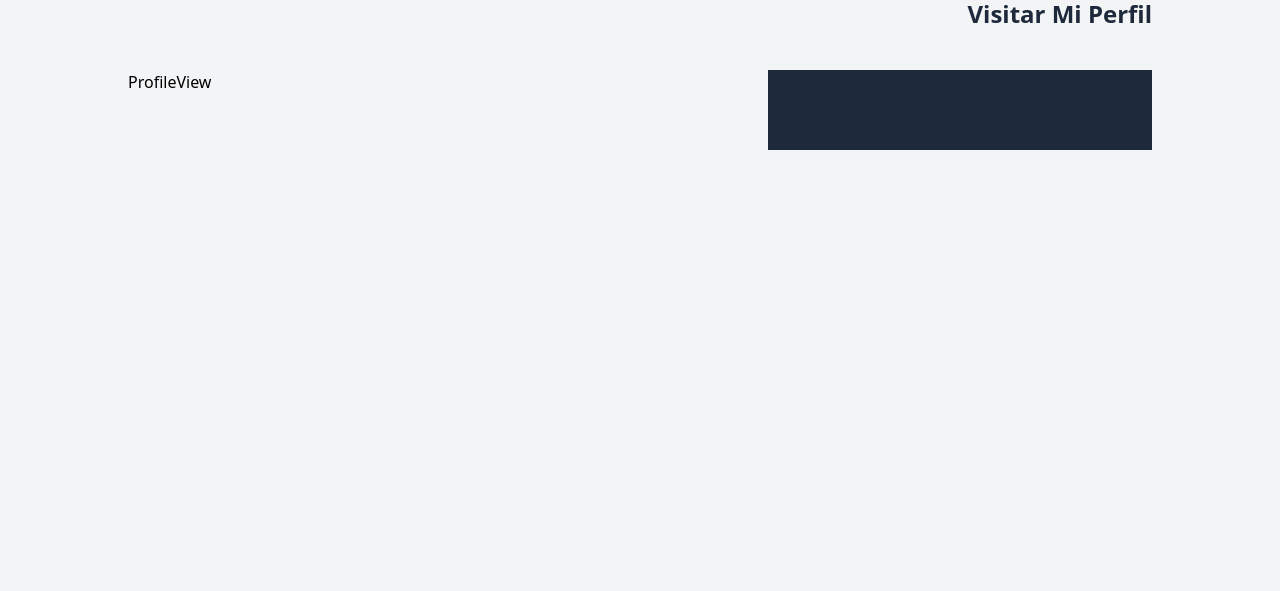
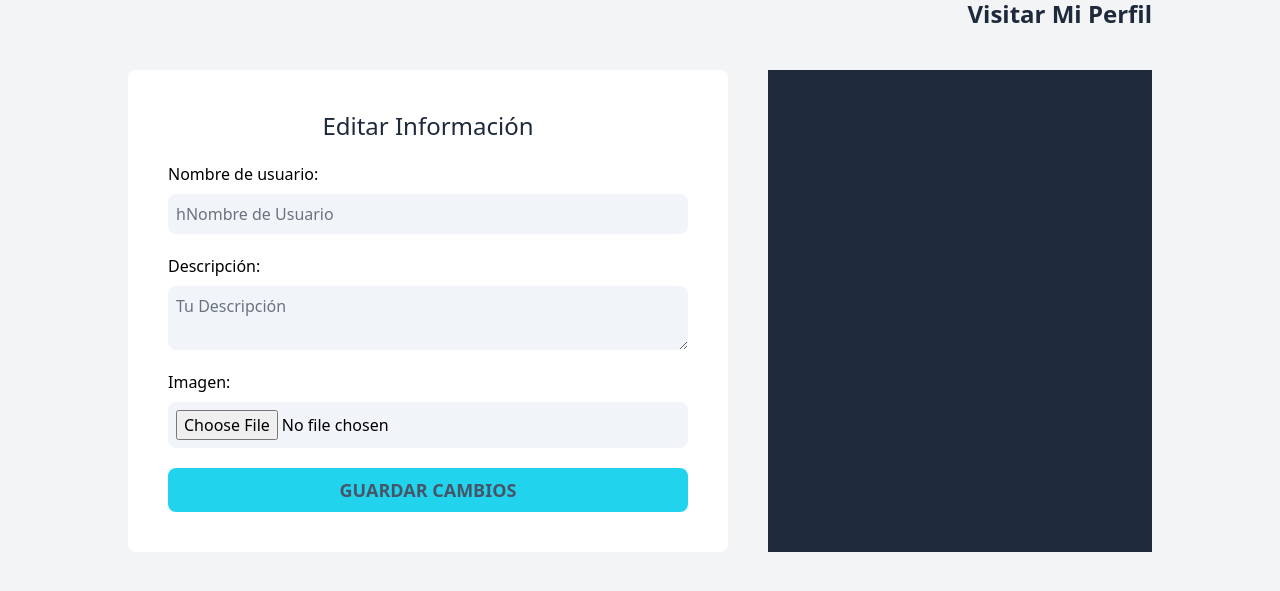
Before and after one commit to jbortweb/Arbol-de-proyectos, a React (Vite) app in the folder frontend/: page /admin/profile in a window 1280 px wide. Shown: the part 239-830 px from the top of the page. Built offline with nearby package versions, Linux system fonts and the light colour scheme; no server answers.

Commit message:
Identifying the User Authenticated by the JWT

```diff
--- a/frontend/src/views/ProfileView.tsx
+++ b/frontend/src/views/ProfileView.tsx
@@ -1,4 +1,43 @@
-const ProfileView = () => {
-  return <div>ProfileView</div>
+export default function ProfileView() {
+  return (
+    <form className="bg-white p-10 rounded-lg space-y-5" onSubmit={() => {}}>
+      <legend className="text-2xl text-slate-800 text-center">
+        Editar Información
+      </legend>
+      <div className="grid grid-cols-1 gap-2">
+        <label htmlFor="handle">Nombre de usuario:</label>
+        <input
+          type="text"
+          className="border-none bg-slate-100 rounded-lg p-2"
+          placeholder="hNombre de Usuario"
+        />
+      </div>
+
+      <div className="grid grid-cols-1 gap-2">
+        <label htmlFor="description">Descripción:</label>
+        <textarea
+          className="border-none bg-slate-100 rounded-lg p-2"
+          placeholder="Tu Descripción"
+        />
+      </div>
+
+      <div className="grid grid-cols-1 gap-2">
+        <label htmlFor="handle">Imagen:</label>
+        <input
+          id="image"
+          type="file"
+          name="handle"
+          className="border-none bg-slate-100 rounded-lg p-2"
+          accept="image/*"
+          onChange={() => {}}
+        />
+      </div>
+
+      <input
+        type="submit"
+        className="bg-cyan-400 p-2 text-lg w-full uppercase text-slate-600 rounded-lg font-bold cursor-pointer"
+        value="Guardar Cambios"
+      />
+    </form>
+  )
 }
-export default ProfileView
```
Also changed, not shown: 2 other files (tests, documents, lock files or other folders).
